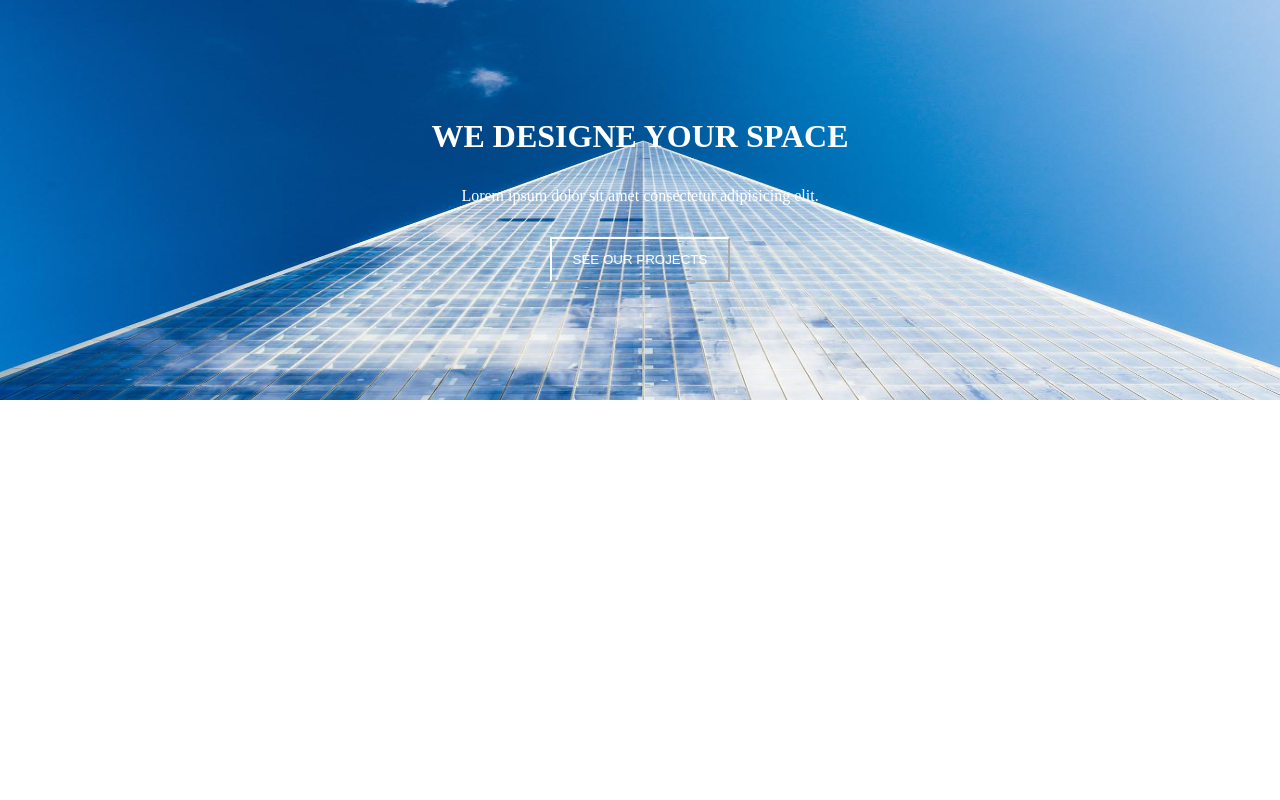
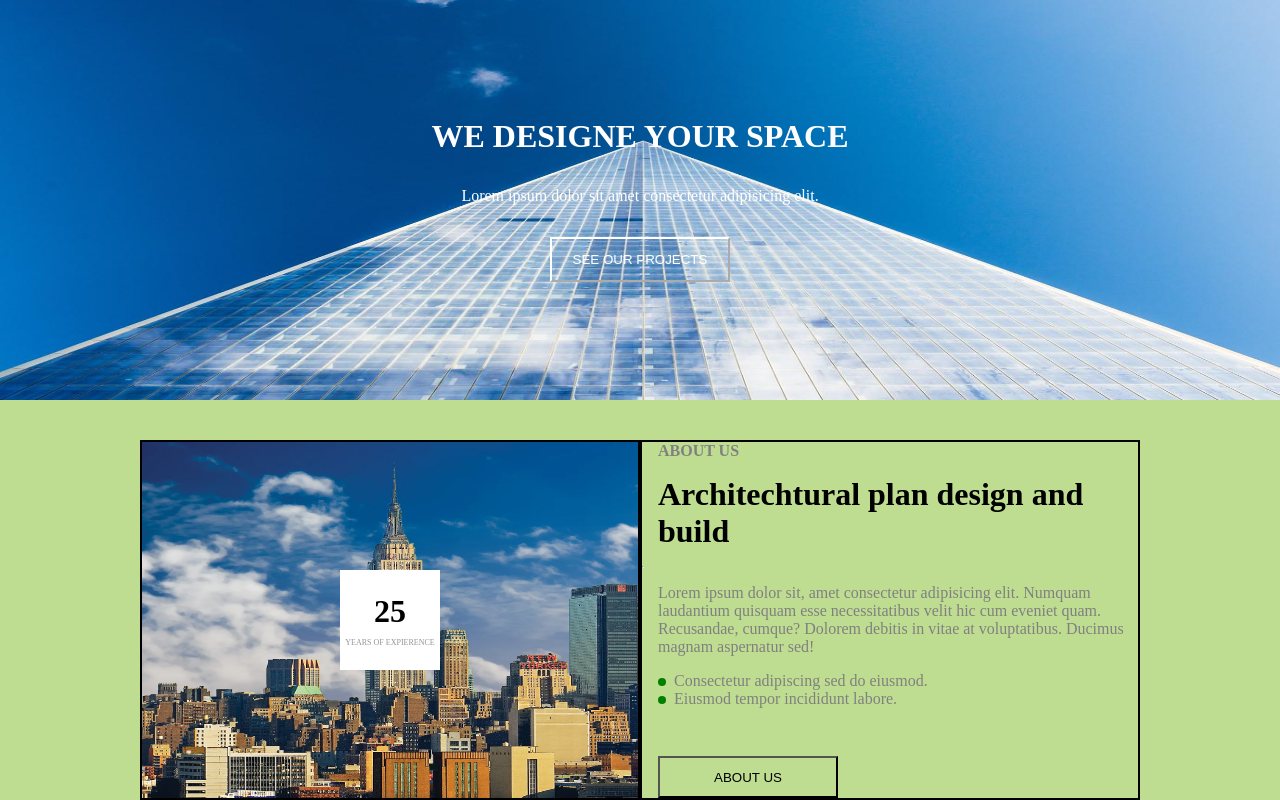
Before and after one commit to audrsmal/7.2-uzdt, a plain HTML site: page index.html in a window 1280 px wide. Drawn offline with Linux system fonts and the light colour scheme.

Commit message:
added second section with image and text

```diff
--- a/index.html
+++ b/index.html
@@ -14,6 +14,32 @@
           <p>Lorem ipsum dolor sit amet consectetur adipisicing elit.</p>
           <button>SEE OUR PROJECTS</button>
         </header>
+        <div class="wrapper-section">
+          <div class="first-section">
+            <div class="square">
+              <h1>25</h1>
+              <p>YEARS OF EXPIERENCE</p>
+            </div>
+          </div>
+          <div class="second-section">
+            <p class="about-us">ABOUT US</p>
+            <h1>Architechtural plan design and build</h1>
+            <hr />
+            <p>
+              Lorem ipsum dolor sit, amet consectetur adipisicing elit. Numquam
+              laudantium quisquam esse necessitatibus velit hic cum eveniet
+              quam. Recusandae, cumque? Dolorem debitis in vitae at
+              voluptatibus. Ducimus magnam aspernatur sed!
+            </p>
+            <ul>
+              <p>
+                <span class="dot"></span>Consectetur adipiscing sed do eiusmod.
+              </p>
+              <p><span class="dot"></span>Eiusmod tempor incididunt labore.</p>
+            </ul>
+            <button>ABOUT US</button>
+          </div>
+        </div>
       </div>
     </div>
   </body>
--- a/styles.css
+++ b/styles.css
@@ -26,3 +26,79 @@ header button {
   background-color: transparent;
   border-color: white;
 }
+.wrapper-section {
+  height: 50vh;
+  background-color: rgb(190, 221, 145);
+  display: flex;
+  justify-content: center;
+  align-items: flex-end;
+}
+.first-section {
+  height: 45vh;
+  width: 500px;
+  border: 2px solid black;
+  background-image: url(./images/img2.webp);
+  background-size: 100% 100%;
+  display: flex;
+  justify-content: center;
+  align-items: center;
+}
+.square {
+  height: 100px;
+  width: 100px;
+  background-color: white;
+  display: flex;
+  justify-content: center;
+  align-items: center;
+  flex-direction: column;
+}
+.square h1 {
+  text-align: center;
+}
+.square p {
+  margin-top: 0.5rem;
+  font-size: 8px;
+  text-align: center;
+  color: rgb(151, 147, 147);
+}
+
+.second-section {
+  height: 45vh;
+  width: 500px;
+  border: 2px solid black;
+  gap: 1rem;
+  display: flex;
+  justify-content: center;
+  align-items: flex-start;
+  flex-direction: column;
+  text-align: left;
+}
+.dot {
+  display: inline-block;
+  width: 8px;
+  height: 8px;
+  background-color: green;
+  border-radius: 50%;
+  margin-right: 8px;
+  vertical-align: middle;
+}
+.second-section h1 {
+  margin-left: 1rem;
+}
+.second-section p {
+  margin-left: 1rem;
+  color: grey;
+}
+.second-section button {
+  height: 45px;
+  width: 180px;
+  color: black;
+  background-color: transparent;
+  border-color: black;
+  margin-left: 1rem;
+  margin-top: 2rem;
+}
+.about-us {
+  font-weight: 900;
+  color: gray;
+}
```
